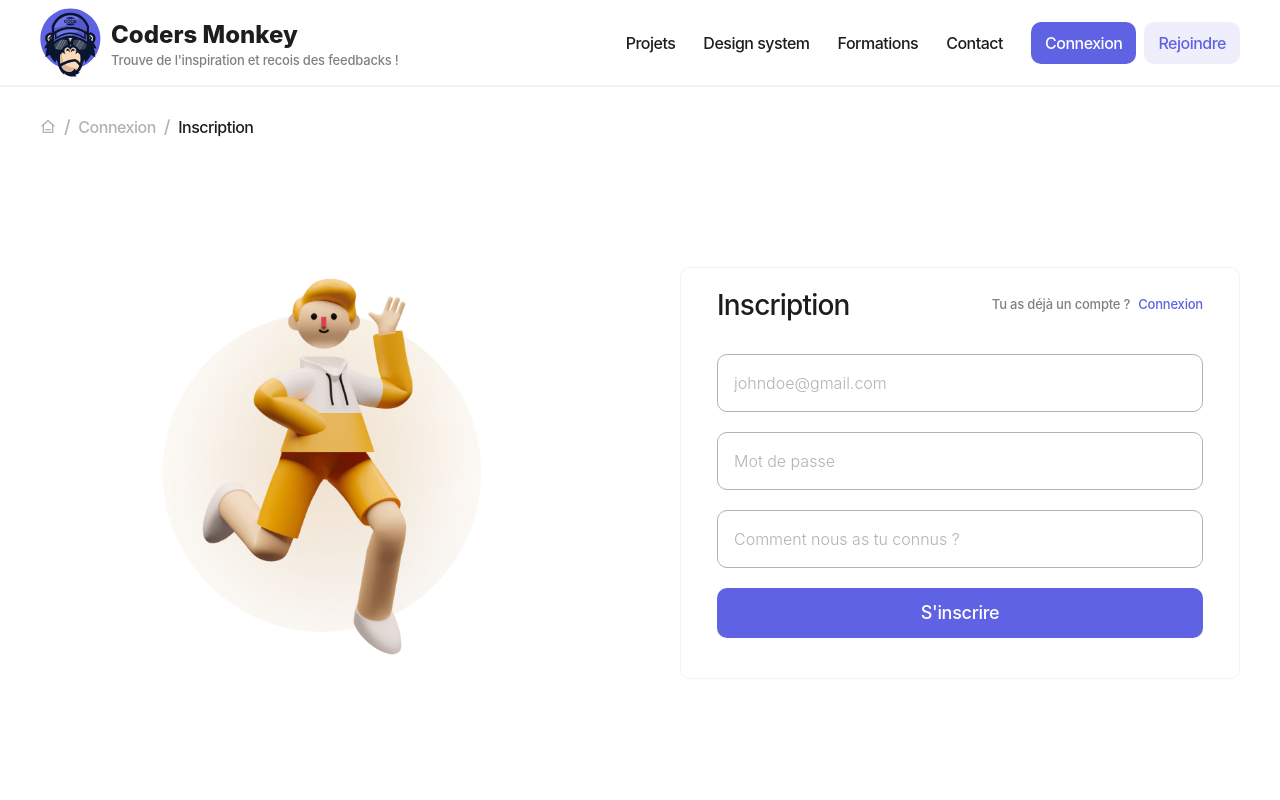
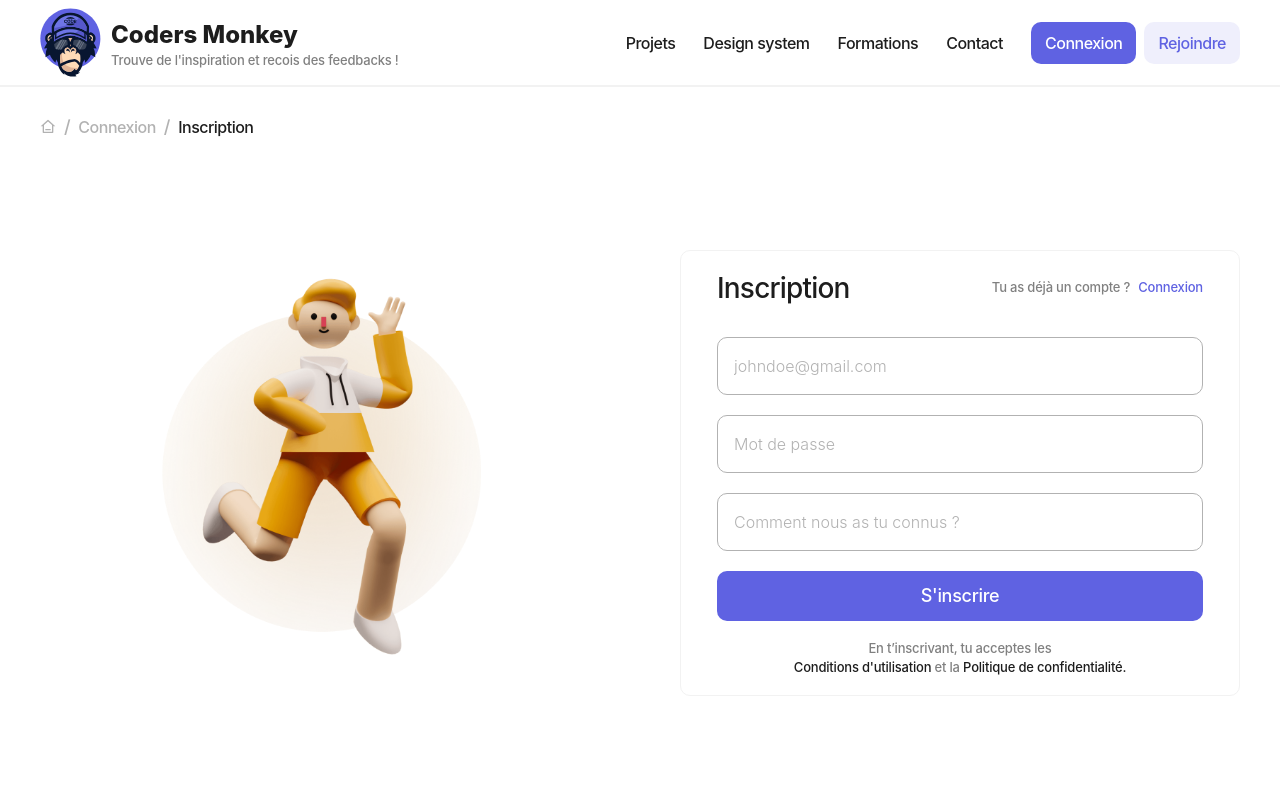
Before and after one commit to Zoumbar/Monkey-app, a Next.js app in the folder frontend/: page /connexion/inscription in a window 1280 px wide. Shown: the top 800 px of the page. Built offline with nearby package versions, Linux system fonts and the light colour scheme.

Commit message:
Add links below forms

```diff
--- a/frontend/src/ui/modules/authentification/login/login.view.tsx
+++ b/frontend/src/ui/modules/authentification/login/login.view.tsx
@@ -37,6 +37,14 @@ export const LoginView = ({ form }: Props) => {
             </Typography>
           </div>
           <LoginForm form={form} />
+          <Typography variant="caption4" theme="primary">
+            <Link
+              href="/connexion/mot-de-passe-perdu"
+              className="justify-center flex"
+            >
+              mot de passe perdu ?
+            </Link>
+          </Typography>
         </Box>
       </div>
     </Container>
--- a/frontend/src/ui/modules/authentification/register/register.view.tsx
+++ b/frontend/src/ui/modules/authentification/register/register.view.tsx
@@ -37,6 +37,22 @@ export const RegisterView = ({ form }: Props) => {
             </Typography>
           </div>
           <RegisterForm form={form} />
+          <Typography
+            variant="caption4"
+            theme="gray"
+            className="text-center mx-auto max-w-md space-y-1"
+          >
+            <div>En t’inscrivant, tu acceptes les</div>
+            <div>
+              <Link href="/#" className="text-gray">
+                Conditions d'utilisation
+              </Link>{" "}
+              et la{" "}
+              <Link href="/#" className="text-gray">
+                Politique de confidentialité.
+              </Link>
+            </div>
+          </Typography>
         </Box>
       </div>
     </Container>
```
